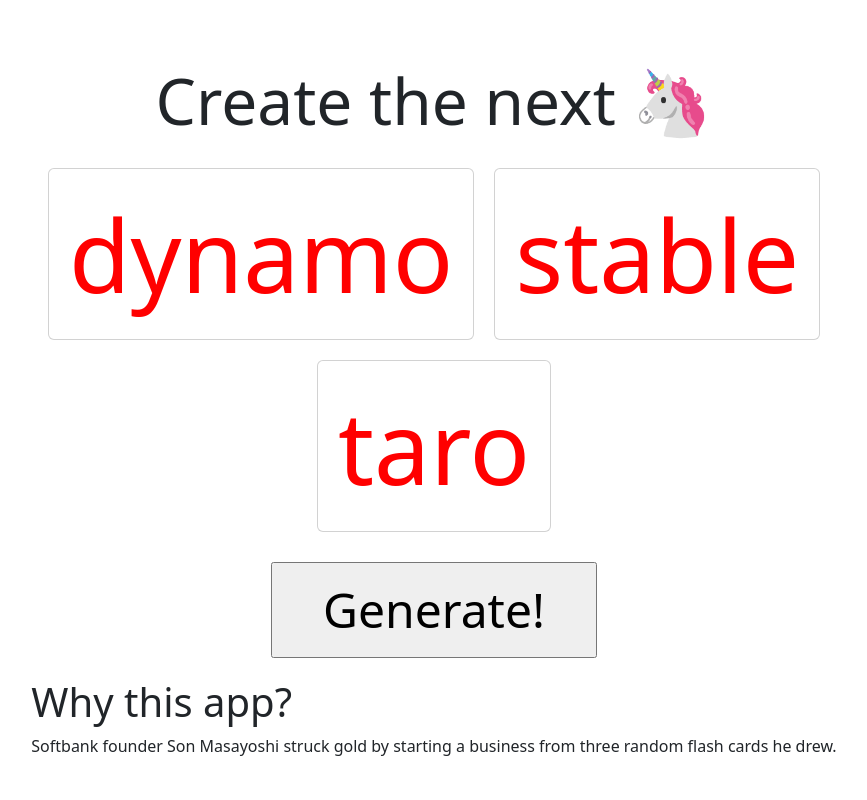
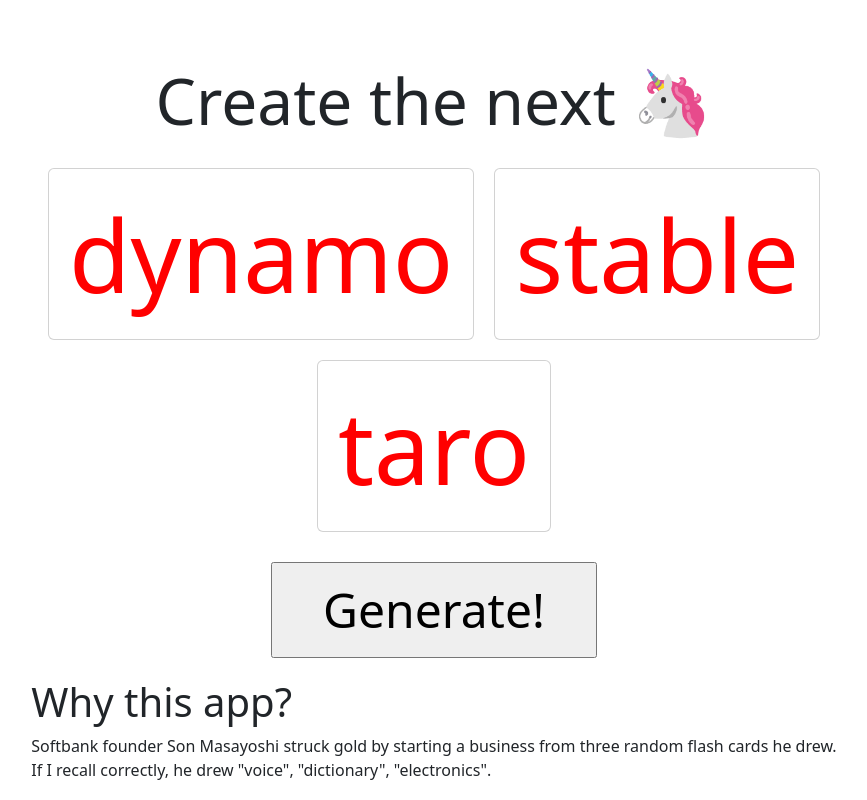
Before and after one commit to coolandsmartrr/ideacards, a Next.js app: page / in a window 1280 px wide. Shown: the top 800 px of the page, without its empty margins (206-1073 px from the left). Built offline with nearby package versions, Linux system fonts and the light colour scheme.

Commit message:
Added more content in memo

```diff
--- a/pages/memo.js
+++ b/pages/memo.js
@@ -5,6 +5,8 @@ export default function Memo(){
     <div className={styles.memo}>
       <h1>Why this app?</h1>
       <span>Softbank founder Son Masayoshi struck gold by starting a business from three random flash cards he drew.</span>
+      <br></br>
+      <span>If I recall correctly, he drew "voice", "dictionary", "electronics".</span>
     </div>
   )
 }
```
